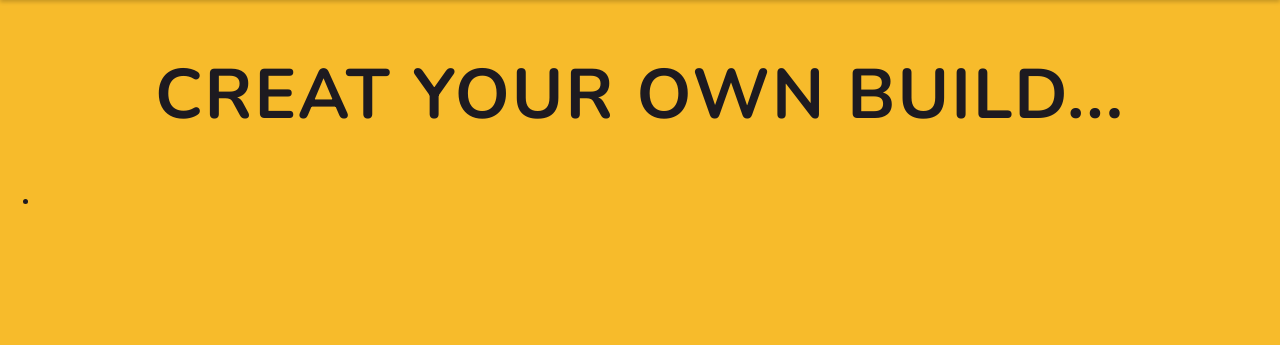
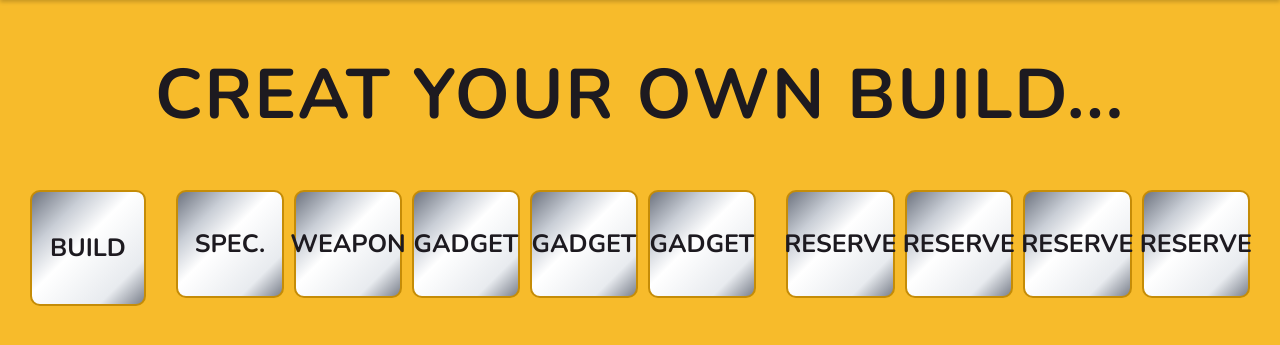
Before and after one commit to Diplom-coders2027/diploma-khakimov-da, a Node server app: page / in a window 1280 px wide. Shown: the part 59-404 px from the top of the page. Run offline with Node 20, Linux system fonts and the light colour scheme; some web fonts are replaced.

Commit message:
feat: добавил меню калькулятора на главную страницу

```diff
--- a/src/public/css/main.css
+++ b/src/public/css/main.css
@@ -17,6 +17,11 @@ body {
   color: #1D1A20;
   font-weight: bold;
   font-family: "Saira Extra Condensed", "Nunito", "Saira", system-ui, -apple-system, sans-serif;
+}
+
+button{
+  font-family: inherit;
+  font-weight: inherit;
 }
 
 header {
@@ -184,6 +189,69 @@ nav a:hover,
   text-transform: uppercase;
 }
 
+.build {
+  display: grid;
+  grid-template-columns: 1fr 5fr 4fr;   /* класс | основные | резерв */
+  gap: 30px;
+  align-items: start;                   /* чтобы блоки не растягивались по высоте */
+  padding: 0 var(--header-pad-x);
+}
+
+.build_slots {
+  display: grid;
+  grid-template-columns: repeat(var(--cols), minmax(0, 1fr));
+  gap: 10px;
+  list-style: none;
+  margin: 0;
+  padding: 0;
+}
+
+.build_main    { --cols: 5; }
+.build_reserve { --cols: 4; }
+
+/* сам слот */
+.slot {
+  width: 100%;
+  aspect-ratio: 1 / 1;          /* квадрат; под ваши иконки можно 4 / 3 */
+  display: flex;
+  align-items: center;
+  justify-content: center;
+  padding: 8px;
+   background: linear-gradient(
+    135deg,
+    #6E7480 0%,
+    #C9CED6 25%,
+    #FFFFFF 45%,
+    #E8EBEF 80%,
+    #7A808C 100%
+  );
+  border: 2px solid #C58C07;
+  border-radius: 10px;
+  color: #1D1A20;
+  font-family: inherit;
+  text-transform: uppercase;
+  font-size: 25px;
+  cursor: pointer;
+  transition: background 0.3s ease, border-color 0.3s ease, color 0.3s ease;
+}
+
+.slot:hover:not(:disabled) {
+  background: #1D1A20;
+  border-color: #1D1A20;
+  color: #F7BB2B;
+}
+
+.slot:disabled {
+  opacity: 0.4;
+  cursor: not-allowed;
+}
+
+/* картинка внутри выбранного слота */
+.slot img {
+  width: 100%;
+  height: 100%;
+  object-fit: contain;          /* иконка целиком, без обрезки */
+}
 
 /* ноутбуки ~1600px */
 @media (max-width: 1600px) {
--- a/src/views/index.ejs
+++ b/src/views/index.ejs
@@ -14,11 +14,24 @@
     <%- include('blocks/header') -%>
     <h1 class="main_title">Creat your own build...</h1>
 
-    <ul class="calc-grid">
-        <li>
+    <section class="build">
+        <button class="slot slot_class" data-type="class">Build</button>
 
-        </li>
-    </ul>
+        <ul class="build_slots build_main">
+            <li><button class="slot" data-type="specialization">Spec.</button></li>
+            <li><button class="slot" data-type="weapon">Weapon</button></li>
+            <li><button class="slot" data-type="gadget">Gadget</button></li>
+            <li><button class="slot" data-type="gadget">Gadget</button></li>
+            <li><button class="slot" data-type="gadget">Gadget</button></li>
+        </ul>
+
+        <ul class="build_slots build_reserve">
+            <li><button class="slot" data-type="reserve">Reserve</button></li>
+            <li><button class="slot" data-type="reserve">Reserve</button></li>
+            <li><button class="slot" data-type="reserve">Reserve</button></li>
+            <li><button class="slot" data-type="reserve">Reserve</button></li>
+        </ul>
+    </section>
 
 </body>
 
```
